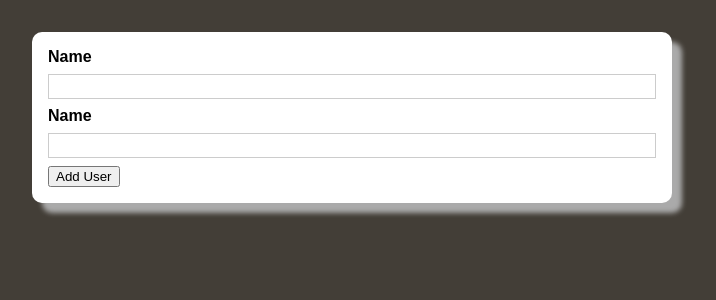
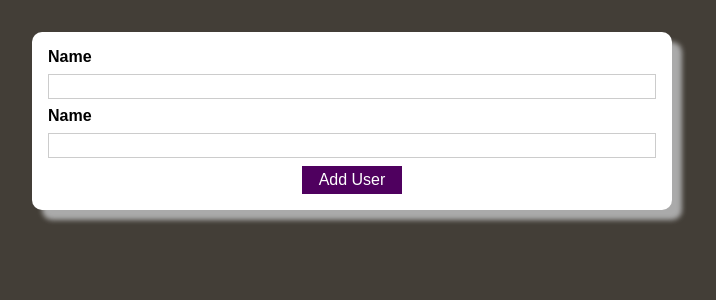
Before and after one commit to ajamarco/react-udemy-user-records, a React (Create React App) app: page / in a window 1280 px wide. Shown: the top 300 px of the page, without its empty margins (288-1004 px from the left). Built offline with nearby package versions, Linux system fonts and the light colour scheme.

Commit message:
added button component

```diff
--- /dev/null
+++ b/src/components/UI/Button.css
@@ -0,0 +1,24 @@
+.submitUser {
+  font: inherit;
+  border: 1px solid #4f005f;
+  background: #4f005f;
+  color: white;
+  padding: 0.25rem 1rem;
+  cursor: pointer;
+}
+
+.submitUser:hover,
+.submitUser:active {
+  background: #741188;
+  border-color: #741188;
+}
+
+.submitUser:focus {
+  outline: none;
+}
+
+.buttonWrapper {
+  display: flex;
+  justify-content: center;
+  align-items: center;
+}
--- /dev/null
+++ b/src/components/UI/Button.js
@@ -0,0 +1,10 @@
+import React from 'react'
+import './Button.css'
+
+export default function Button() {
+    return (
+        <div className="buttonWrapper">
+            <button type="submit" className="submitUser">Add User</button>
+        </div>
+    )
+}
--- a/src/components/users/AddUser.js
+++ b/src/components/users/AddUser.js
@@ -1,5 +1,6 @@
 import React from "react";
 import Card from "../UI/Card";
+import Button from "../UI/Button"
 import './AddUser.css'
 
 export default function AddUser() {
@@ -15,7 +16,7 @@ export default function AddUser() {
                 <input type="text" name="name" id="name" />
                 <label htmlFor="age">Name</label>
                 <input type="number" name="age" id="age" />
-                <button type="submit">Add User</button>
+                <Button/>
             </form>
         </Card>
     );
```
